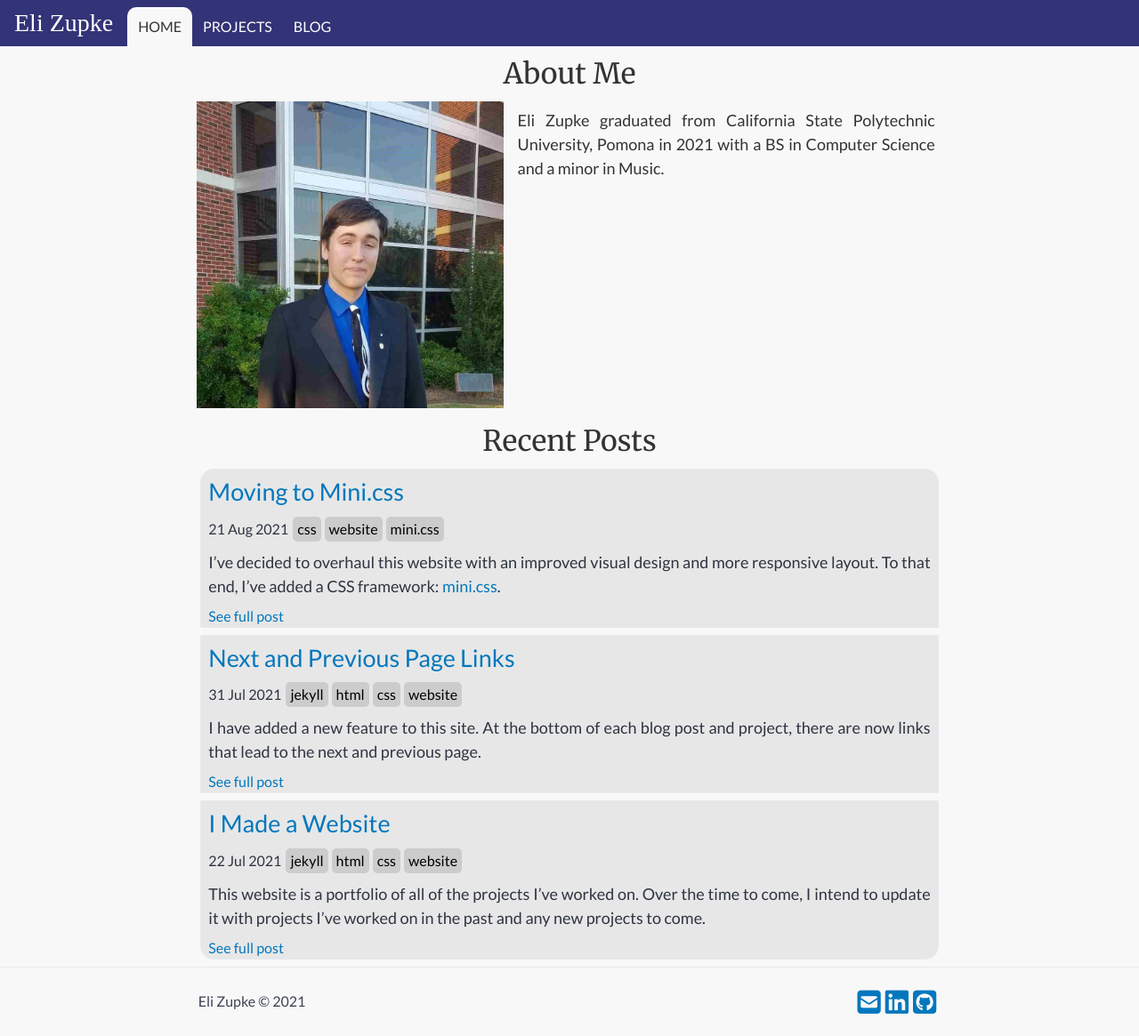
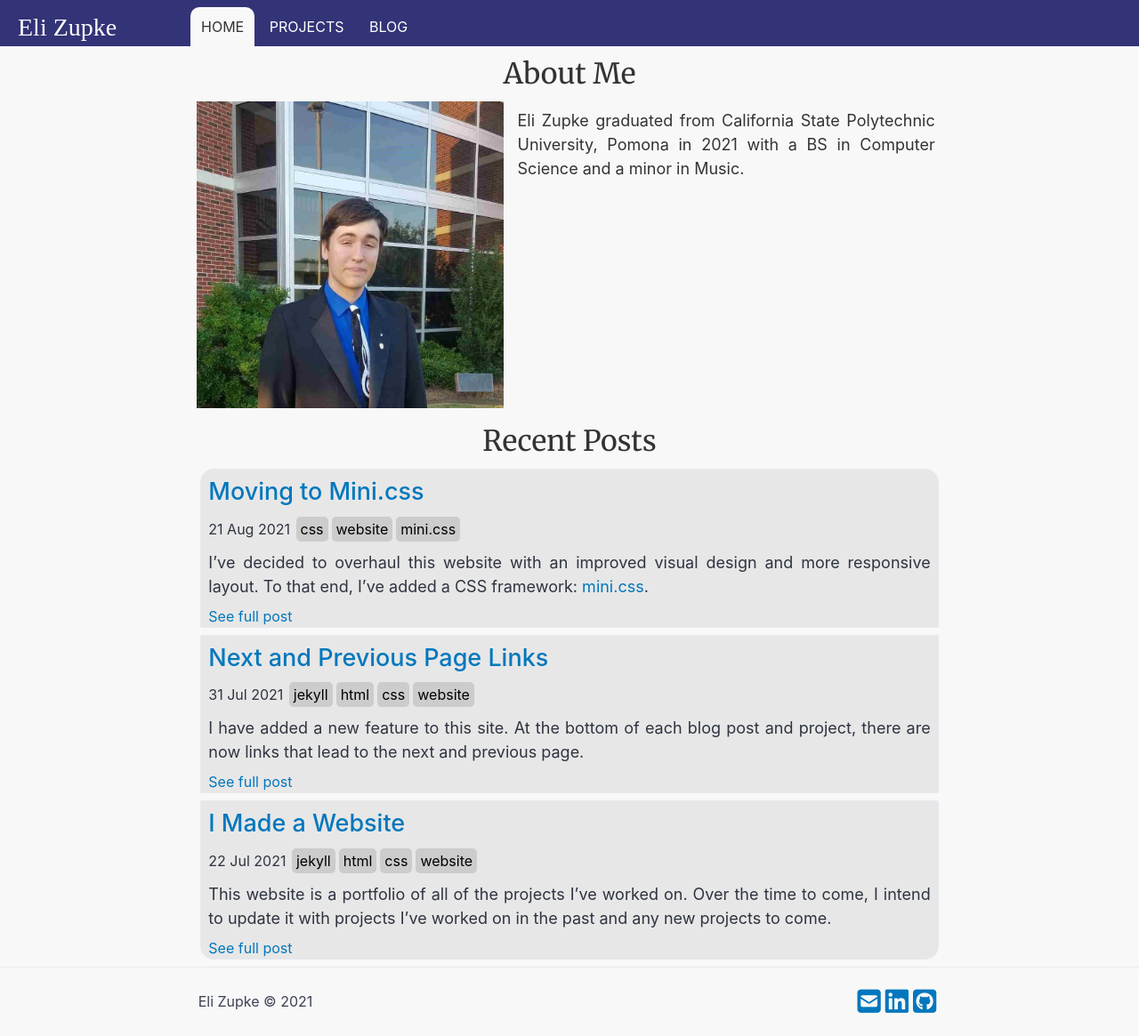
Before and after one commit to Trainzack/trainzack.github.io, a Jekyll site: the page built from index.html, in a window 1280 px wide and 1165 px high. Shown: the whole window at 89% size. Built offline with Jekyll 4.4.1, drawn with Linux system fonts in a browser that asks for light colours; nearby versions of some CDN libraries; some web fonts are replaced.

Commit message:
Removed unused fonts

```diff
--- a/_layouts/default.html
+++ b/_layouts/default.html
@@ -5,7 +5,7 @@
 		<title>{{ page.title }}</title>
 		<link rel="preconnect" href="https://fonts.googleapis.com">
 		<link rel="preconnect" href="https://fonts.gstatic.com" crossorigin>
-		<link href="https://fonts.googleapis.com/css2?family=Della+Respira&family=Lato&family=Merriweather&family=Courier+Prime&display=swap" rel="stylesheet">
+		<link href="https://fonts.googleapis.com/css2?family=Della+Respira&family=Merriweather&family=Courier+Prime&display=swap" rel="stylesheet">
 		<meta name="viewport" content="width=device-width, initial-scale=1.0">
 		<link rel="stylesheet" href="/assets/css/styles.css">
 
@@ -22,9 +22,9 @@
 
 		<div class="container">
 
-			<header class="sticky flex"><!--"padding no-bottom-margin negative-margins flex flex-center flex-spread rounded-border-top"-->
-				<span class="flex flex-center"><a href="/index.html" class="logo">Eli Zupke</a></span>
-				{% include navigation.html %}
+			<header class="sticky row"><!--"padding no-bottom-margin negative-margins flex flex-center flex-spread rounded-border-top"-->
+				<span class="col-sm-12 col-md-2 flex flex-center flex-spread"><a href="/index.html" class="logo">Eli Zupke</a></span>
+				<span class="col-sm">{% include navigation.html %}</span>
 			</header>
 
 			<div class="row">
--- a/_sass/main.scss
+++ b/_sass/main.scss
@@ -5,7 +5,6 @@
 
 $font-stack-title: 'Della Respira', serif;
 $font-stack-heading: 'Merriweather', serif;
-$font-stack-sans: 'Lato', sans-serif;
 $font-stack-mono: 'Courier Prime', 'Courier', monospace;
 
 $base-font-size: 18px;
@@ -99,10 +98,6 @@ body {
 
 	.smaller-text {
 		font-size: $base-font-size - 2px;
-	}
-
-	* {
-		font-family: $font-stack-sans;
 	}
 
 	code {
```
